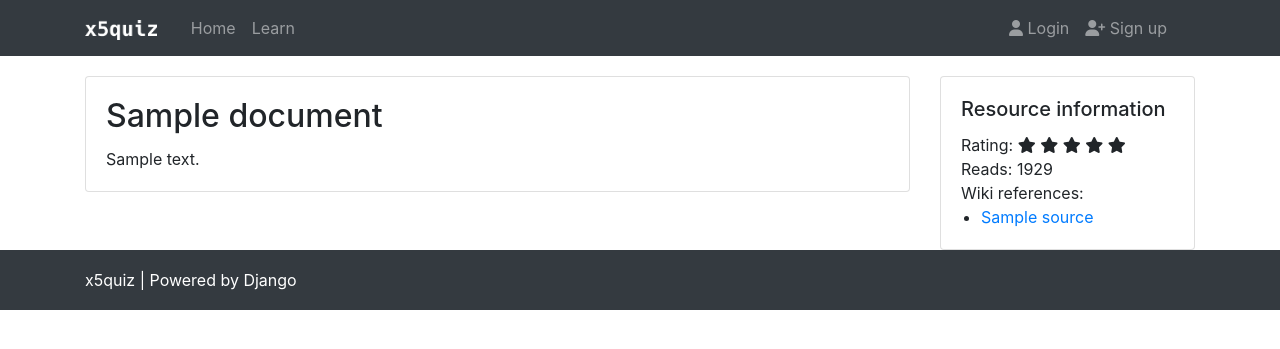
After one commit to gregpr07/x5quiz, a Django app: template quiz/templates/quiz/learn.html in a window 1280 px wide. The commit adds this page. Shown: the top 349 px of the page. Run offline with Django 3.2, Linux system fonts and the light colour scheme; the template is opened without the code that fills it: most values are stand-ins (such as "Sample title", 1, 10 or a date in 2020); some libraries are stand-ins or nearby versions.

Commit message:
Added learn presentation.

```diff
--- /dev/null
+++ b/quiz/templates/quiz/learn.html
@@ -0,0 +1,40 @@
+{% extends "layout/default.html" %}
+
+{% block content %}
+    <div class="row">
+        <div class="col-12 col-md-9">
+            <div class="card">
+                <div class="card-body">
+                    <h2 class="card-title">{{ document.title }}</h2>
+                    <div class="card-text">
+                        {{ document.description }}
+                    </div>
+                </div>
+            </div>
+        </div>
+        <div class="col-12 col-md-3">
+            <div class="card">
+                <div class="card-body">
+                    <h5 class="card-title">Resource information</h5>
+                    <div class="card-text">
+                        Rating:
+                        <span><i class="fas fa-star"></i></span>
+                        <span><i class="fas fa-star"></i></span>
+                        <span><i class="fas fa-star"></i></span>
+                        <span><i class="fas fa-star"></i></span>
+                        <span><i class="fas fa-star"></i></span>
+                        <br>
+                        Reads: 1929
+                        <br>
+                        Wiki references:
+                        <ul>
+                            {% for source in document.wikipedia %}
+                                <li><a href="{{ source.uri }}">{{ source.name }}</a></li>
+                            {% endfor %}
+                        </ul>
+                    </div>
+                </div>
+            </div>
+        </div>
+    </div>
+{% endblock %}
--- a/quiz/urls.py
+++ b/quiz/urls.py
@@ -5,4 +5,5 @@ from . import views
 urlpatterns = [
     path('', views.index_view, name='quiz-index'),
     path('search/<str:query>/', views.search_view, name='quiz-index'),
+    path('learn/<str:document_id>/', views.learn_view, name='quiz-learn'),
 ]
--- a/quiz/views.py
+++ b/quiz/views.py
@@ -1,6 +1,6 @@
 from django.shortcuts import render
 
-from x5quiz.x5gon import search_documents
+from x5quiz.x5gon import search_documents, get_document
 
 
 def index_view(request):
@@ -11,3 +11,7 @@ def search_view(request, query):
     keywords = query.replace(" ", "")
 
     return render(request, "quiz/search.html", {'keyword': query, 'results': search_documents(query)})
+
+
+def learn_view(request, document_id):
+    return render(request, "quiz/learn.html", {'document': get_document(document_id)})
--- a/static/css/style.css
+++ b/static/css/style.css
@@ -4,6 +4,11 @@
 
 header {
 
+}
+
+ol, ul {
+    margin: 0 10px; /* To remove default bottom margin */
+    padding: 0 10px; /* To remove default left padding */
 }
 
 footer {
```
Also changed, not shown: x5quiz/x5gon.py (+9 -1 lines), quiz/templates/quiz/quiz.html (added).
